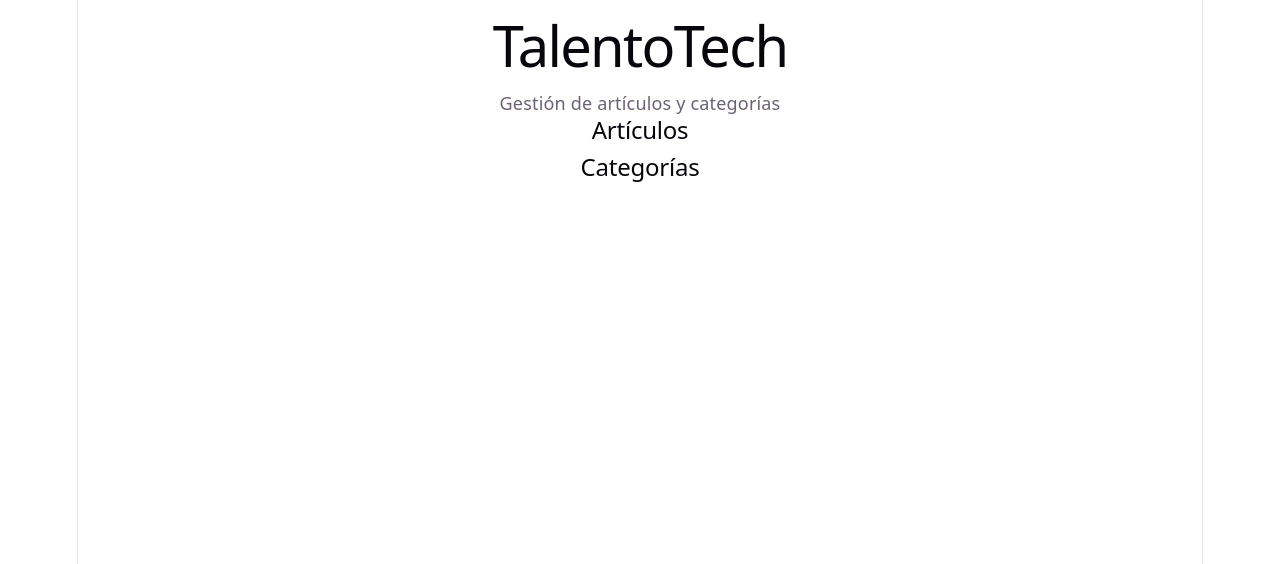
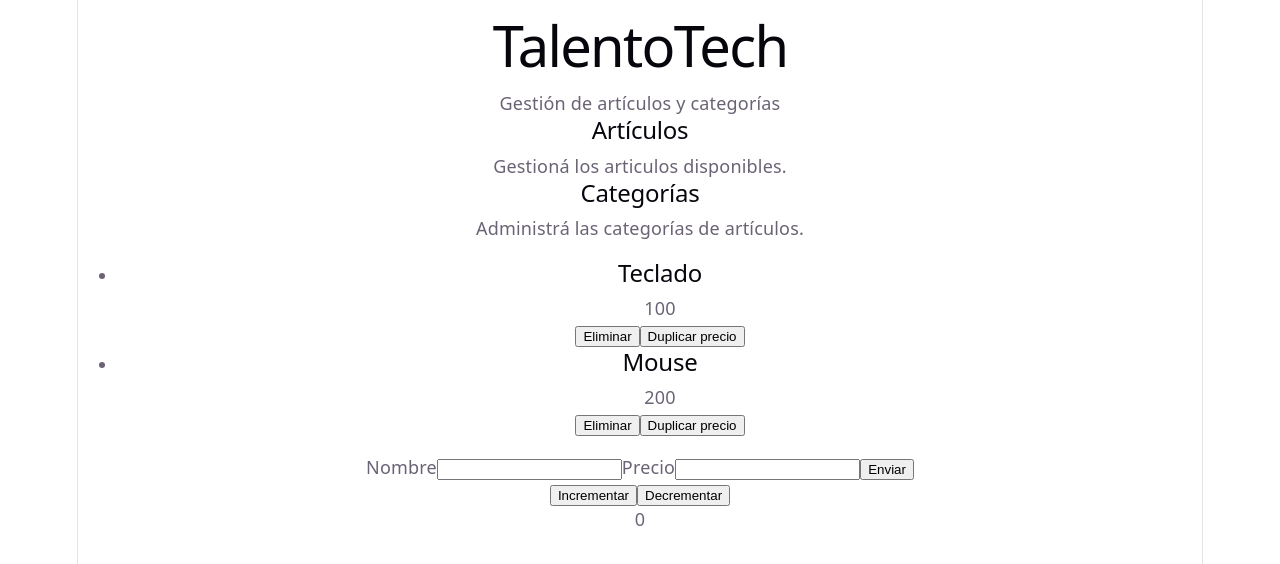
Before and after one commit to marconovas/CursoBackendJava-front, a React (Vite) app: page / in a window 1280 px wide. Shown: the top 564 px of the page. Built offline with nearby package versions, Linux system fonts and the light colour scheme.

Commit message:
components added

```diff
--- a/src/App.jsx
+++ b/src/App.jsx
@@ -1,4 +1,13 @@
 import './App.css'
+import Contador from './components/Contador'
+import ListaArticulos from './components/ListaArticulos'
+import Seccion from './components/Seccion'
+
+const articulos = [
+    {id: 1, nombre: "articulo 1", precio: 100},
+    {id: 2, nombre: "articulo 2", precio: 200},
+    {id: 3, nombre: "articulo 3", precio: 300}
+]
 
 function App() {
 
@@ -6,12 +15,14 @@ function App() {
     <div>
       <h1>TalentoTech</h1>
       <p>Gestión de artículos y categorías</p>
-      <section>
-        <h2>Artículos</h2>
-      </section>
-      <section>
-        <h2>Categorías</h2>
-      </section>
+
+      <Seccion titulo="Artículos" descripcion="Gestioná los articulos disponibles."/>
+      <Seccion titulo="Categorías" descripcion="Administrá las categorías de artículos."/>
+
+      <ListaArticulos articulos={articulos} />
+
+      <Contador />
+
     </div>
   )
 }
--- /dev/null
+++ b/src/components/Contador.jsx
@@ -0,0 +1,32 @@
+import { useState } from "react";
+
+function Contador() {
+    const [contador, setContador] = useState(0);
+
+    return(
+        <div>
+            <button
+                type="button"
+                onClick={() => setContador(prev => prev + 1)}
+            >
+                Incrementar
+            </button>
+
+            <button
+                type="button"
+                onClick={() => setContador(prev =>
+                    prev === 0 ?
+                        prev :
+                        prev - 1
+                )}
+            >
+                Decrementar
+            </button>
+
+            <p>{contador}</p>
+        </div>
+    )
+
+}
+
+export default Contador;
--- /dev/null
+++ b/src/components/FormularioArticulo.jsx
@@ -0,0 +1,47 @@
+import { useState } from "react";
+
+function FormularioArticulo({ onAgregarArticulo }) {
+    const [nombre, setNombre] = useState("");
+    const [precio, setPrecio] = useState("");
+
+    function manejarEnvio(e) {
+        e.preventDefault();
+
+        const articulo = {
+            nombre,
+            precio : Number(precio)
+        }
+
+        onAgregarArticulo(articulo);
+
+        setNombre("");
+        setPrecio("");
+    }
+
+    return(
+        <form
+            onSubmit={manejarEnvio}
+        >
+            <label>Nombre</label>
+            <input
+                type="text"
+                value={nombre}
+                onChange={e => setNombre(e.target.value)}
+                required
+            />
+
+            <label>Precio</label>
+            <input
+                type="number"
+                min={0}
+                value={precio}
+                onChange={e => setPrecio(e.target.value)}
+                required
+            />
+
+            <button type="submit">Enviar</button>
+        </form>
+    )
+}
+
+export default FormularioArticulo;
--- /dev/null
+++ b/src/components/ListaArticulos.jsx
@@ -0,0 +1,63 @@
+import { useState } from "react";
+import FormularioArticulo from "./FormularioArticulo";
+
+const arrayArticulos = [
+    { id: 1, nombre: "Teclado", precio: 100 },
+    { id: 2, nombre: "Mouse", precio: 200 }
+];
+
+function ListaArticulos() {
+
+    const [articulos, setArticulos] = useState(arrayArticulos);
+
+    function agregarArticulo(articulo) {
+        const nuevoArticulo = {
+            ...articulo,
+            id: Date.now()
+        }
+
+        setArticulos(prev => [
+            ...prev,
+            nuevoArticulo
+        ]);
+    }
+
+    return(
+        <>
+            <ul>
+                {articulos.map(articulo => (
+                    <li key={articulo.id}>
+                        <h2>{articulo.nombre}</h2>
+                        <p>{articulo.precio}</p>
+                        <button onClick={() => {
+                            setArticulos(prev => prev.filter(item => item.id !== articulo.id))
+                        }}>
+                            Eliminar
+                        </button>
+                        <button
+                            onClick={() => setArticulos(prev =>
+                                prev.map(item =>
+                                    item.id === articulo.id ?
+                                    {
+                                        ...item,
+                                        precio: item.precio * 2
+                                    } :
+                                    item
+                                )
+                            )}
+                        >
+                            Duplicar precio
+                        </button>
+                    </li>
+                ))}
+            </ul>
+
+            <FormularioArticulo onAgregarArticulo={agregarArticulo}/>
+
+        </>
+
+    );
+
+}
+
+export default ListaArticulos;
--- /dev/null
+++ b/src/components/Seccion.jsx
@@ -0,0 +1,11 @@
+
+function Seccion ({ titulo, descripcion}) {
+    return(
+        <div>
+            <h2>{titulo}</h2>
+            <p>{descripcion}</p>
+        </div>
+    )
+}
+
+export default Seccion;
```
Also changed, not shown: src/components/Articulos.jsx (added, +11 -0 lines), src/components/Categorias.jsx (added, +10 -0 lines), src/components/ListarArticulos.jsx (added, +16 -0 lines).
